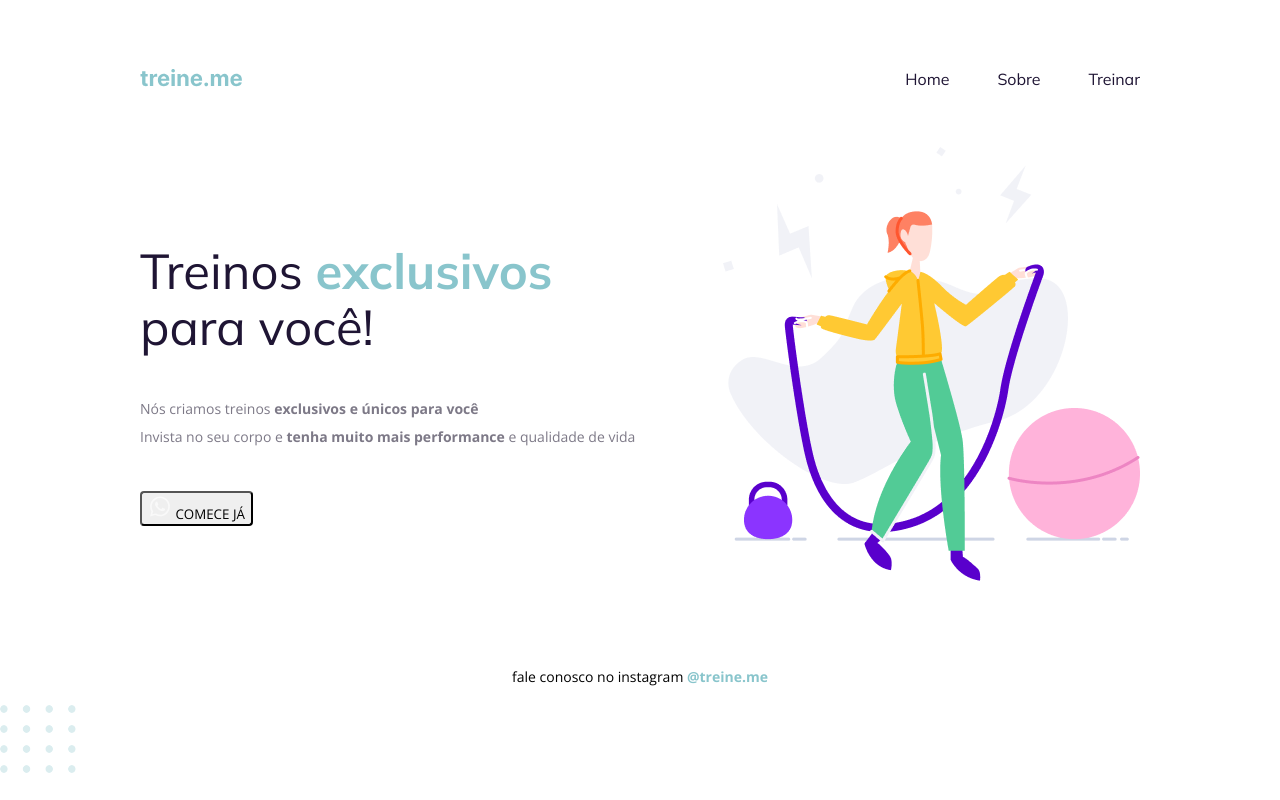
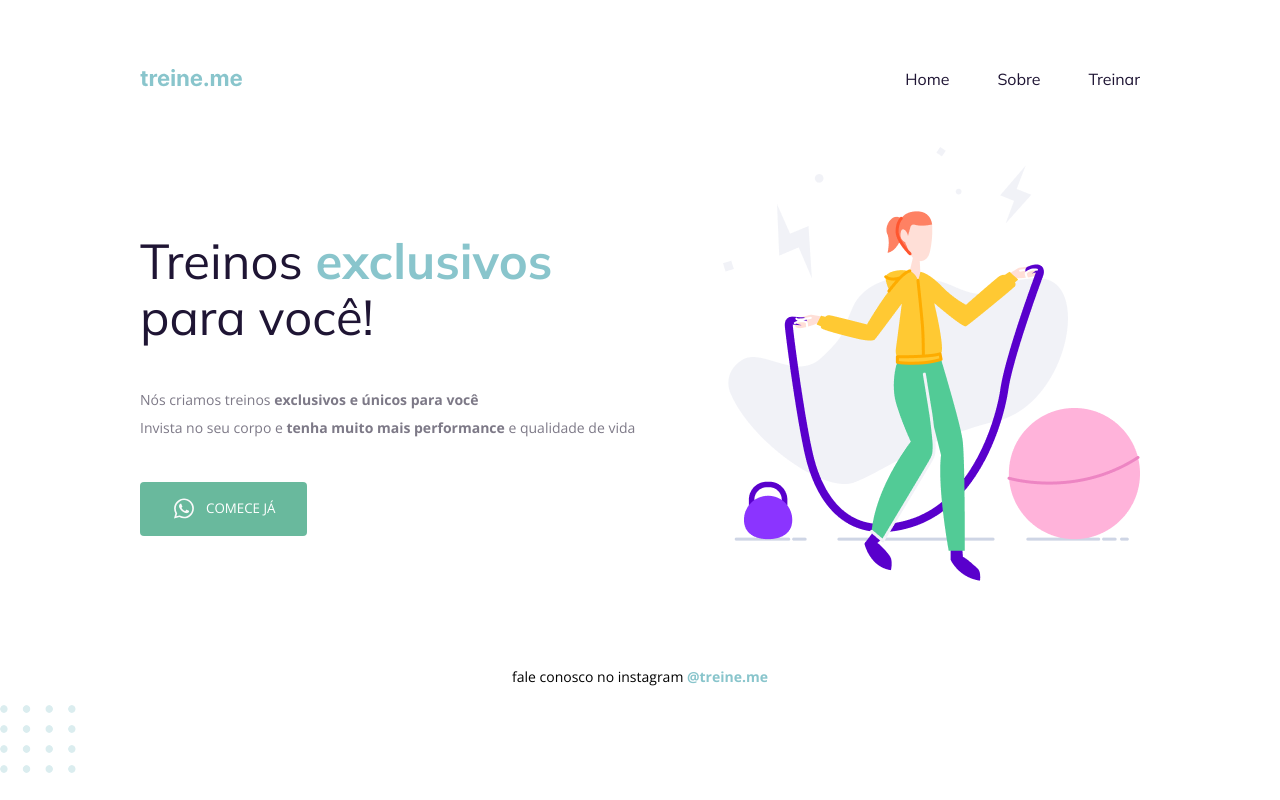
Before and after one commit to VitorRamos204/projeto-treine.me, a plain HTML site: page index.html in a window 1280 px wide. Drawn offline with nearby package versions, Linux system fonts and the light colour scheme.

Commit message:
new button style

```diff
--- a/style.css
+++ b/style.css
@@ -63,9 +63,22 @@ section p {
 }
 
 button {
+    color: white;
     font-family: 'Open Sans', sans-serif;
     text-transform: uppercase;
+    background: #69B99d;
+    display: flex;
+    justify-content: center;
+    align-items: center;
+    border: none;
     border-radius: 4px;
+    padding: 14px 32px 15px;
+    gap: 10px;
+    cursor: pointer;
+}
+
+button:hover {
+    background: #49836f;
 }
 
 footer {
```
